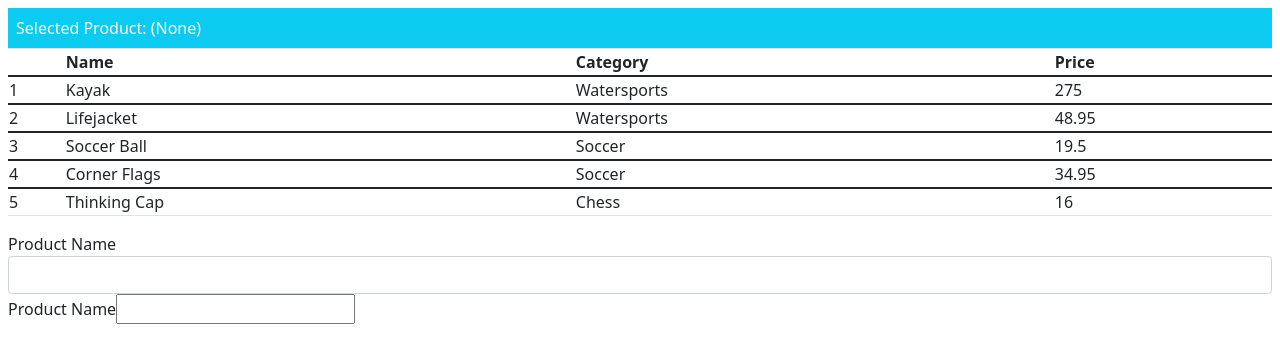
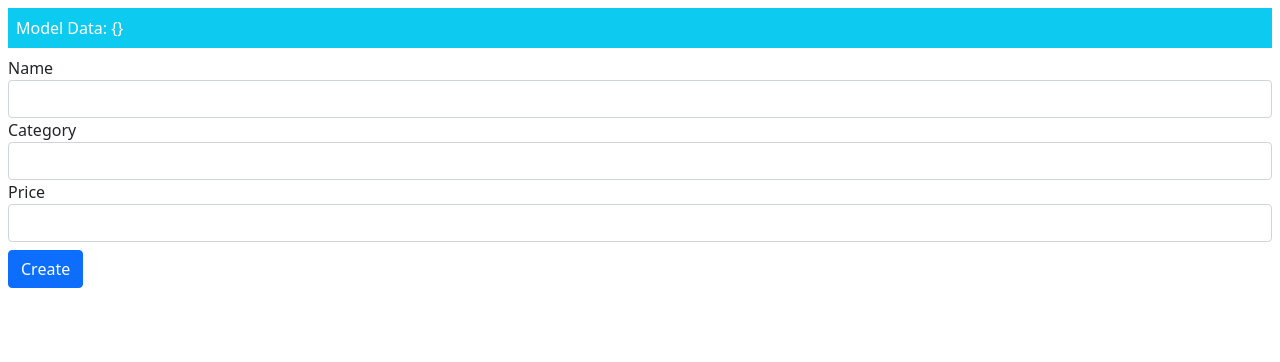
Before and after one commit to rafaelhfreitas/angular_underhood, an Angular app: page / in a window 1280 px wide. Shown: the top 362 px of the page. Built offline with nearby package versions, Linux system fonts and the light colour scheme.

Commit message:
adding form

```diff
--- a/src/app/component.ts
+++ b/src/app/component.ts
@@ -20,17 +20,14 @@ export class ProductComponent {
         return this.model.getProducts();
     }
 
-    selectedProduct: string | undefined;
+    newProduct: Product = new Product();
 
-    getSelected(product: Product): boolean {
-        return product.name == this.selectedProduct;
+    get jsonProduct() {
+        return JSON.stringify(this.newProduct)
     }
 
-
-    handleInputEvent(event: Event) {
-        if (event.target instanceof HTMLInputElement){
-            this.selectedProduct = event.target.value;
-        }
+    addProduct(p: Product) {
+        console.log("New product: " + this.jsonProduct)
     }
 
 
--- a/src/app/template.html
+++ b/src/app/template.html
@@ -1,25 +1,18 @@
 <div class="p-2">
-    <div class="bg-info text-white p-2">
-        Selected Product: {{ selectedProduct ?? '(None)'}}
-    </div>
-    <table class="table table-sm table-bordered">
-        <tr><th></th><th>Name</th><th>Category</th><th>Price</th></tr>
-        <tr *ngFor="let item of getProducts(); let i = index" [class.bg-info]="getSelected(item)">
-            <td (mouseover)="selectedProduct=item.name">{{ i + 1}}</td>
-            <td>{{ item.name }}</td>
-            <td>{{ item.category }}</td>
-            <td>{{ item.price }}</td>
-        </tr>
-    </table>
-
+    <div class="bg-info text-white mb-2 p-2">Model Data: {{jsonProduct}}</div>
     <div class="form-group">
-        <label>Product Name</label>
-        <!-- <input #product class="form-control" (input)="false" /> -->
-        <!-- <input #product class="form-control" (keyup.enter)="selectedProduct=product.value" /> -->
-        <input class="form-control" [(ngModel)]="selectedProduct" />
+        <label>Name</label>
+        <input class="form-control" [(ngModel)]="newProduct.name" />
     </div>
     <div class="form-group">
-        <label >Product Name</label>
-        <input class="form-group" [(ngModel)]="selectedProduct" />
+        <label>Category</label>
+        <input class="form-control" [(ngModel)]="newProduct.category" />
     </div>
+    <div class="form-group">
+        <label>Price</label>
+        <input class="form-control" [(ngModel)]="newProduct.price" />
+    </div>
+    <button class="btn btn-primary mt-2" (click)="addProduct(newProduct)">
+        Create
+    </button>
 </div>
```
